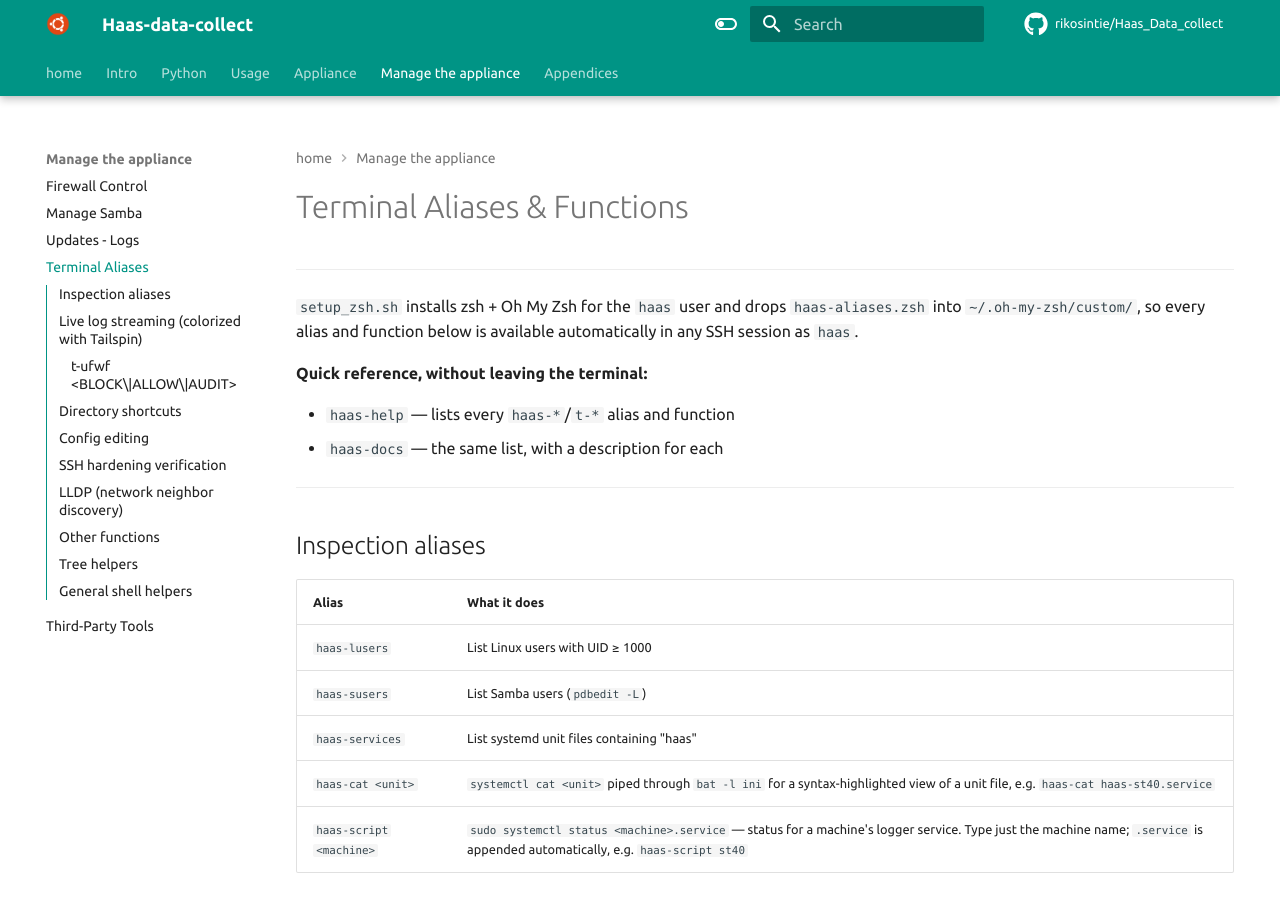
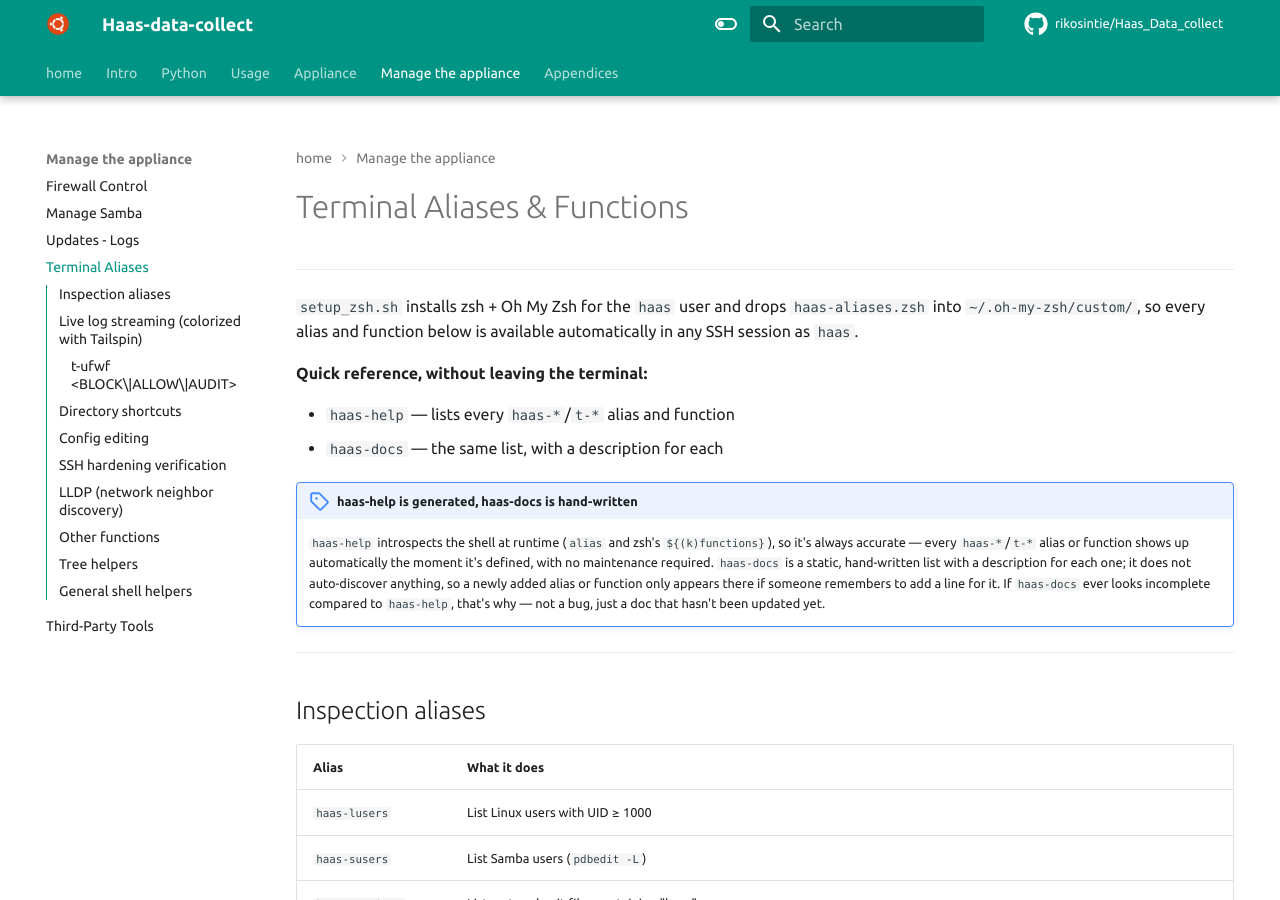
Before and after one commit to rikosintie/Haas_Data_collect, an MkDocs documentation site: the page built from docs/manage_the_appliance/terminal_aliases.md, in a window 1280 px wide and 900 px high. Built offline with MkDocs 1.6.1 and Material for MkDocs 9.7.7, drawn with Linux system fonts in a browser that asks for light colours; some web fonts are replaced; comment, search, counter and statistics services are not loaded.

Commit message:
Git Title: terminal_aliases.md: Updated documentation for new aliases
Git Description:

- `haas-help` — lists every `haas-*`/`t-*` alias and function
- `haas-docs` — the same list, with a description for each

!!! note "haas-help is generated, haas-docs is hand-written"
    `haas-help` introspects the shell at runtime (`alias` and zsh's
    `${(k)functions}`), so it's always accurate — every `haas-*`/`t-*`
    alias or function shows up automatically the moment it's defined, with
    no maintenance required. `haas-docs` is a static, hand-written list
    with a description for each one; it does not auto-discover anything,
    so a newly added alias or function only appears there if someone
    remembers to add a line for it. If `haas-docs` ever looks incomplete
    compared to `haas-help`, that's why — not a bug, just a doc that
    hasn't been updated yet.

----------------------------------------------------------------

```diff
--- a/docs/manage_the_appliance/terminal_aliases.md
+++ b/docs/manage_the_appliance/terminal_aliases.md
@@ -10,6 +10,17 @@ function below is available automatically in any SSH session as `haas`.
 
 - `haas-help` — lists every `haas-*`/`t-*` alias and function
 - `haas-docs` — the same list, with a description for each
+
+!!! note "haas-help is generated, haas-docs is hand-written"
+    `haas-help` introspects the shell at runtime (`alias` and zsh's
+    `${(k)functions}`), so it's always accurate — every `haas-*`/`t-*`
+    alias or function shows up automatically the moment it's defined, with
+    no maintenance required. `haas-docs` is a static, hand-written list
+    with a description for each one; it does not auto-discover anything,
+    so a newly added alias or function only appears there if someone
+    remembers to add a line for it. If `haas-docs` ever looks incomplete
+    compared to `haas-help`, that's why — not a bug, just a doc that
+    hasn't been updated yet.
 
 ----------------------------------------------------------------
 
```
